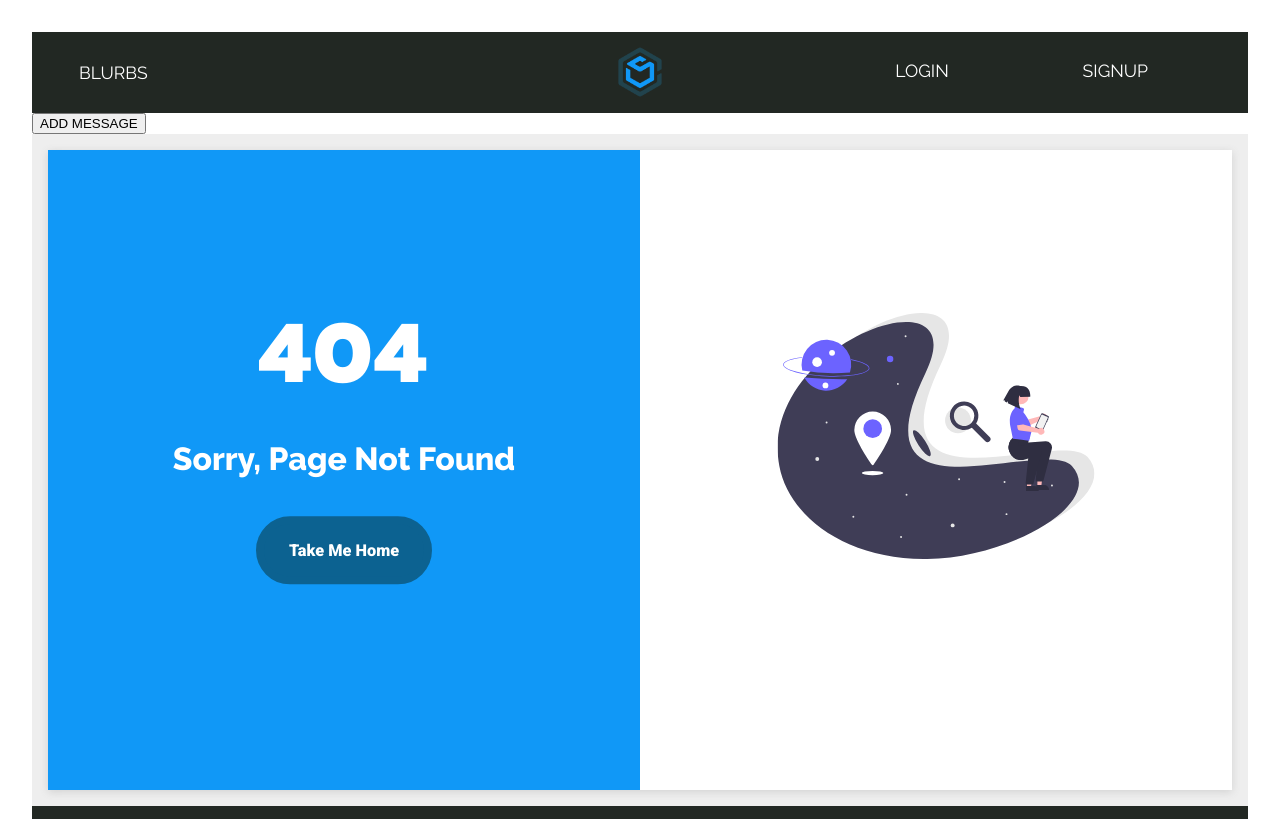
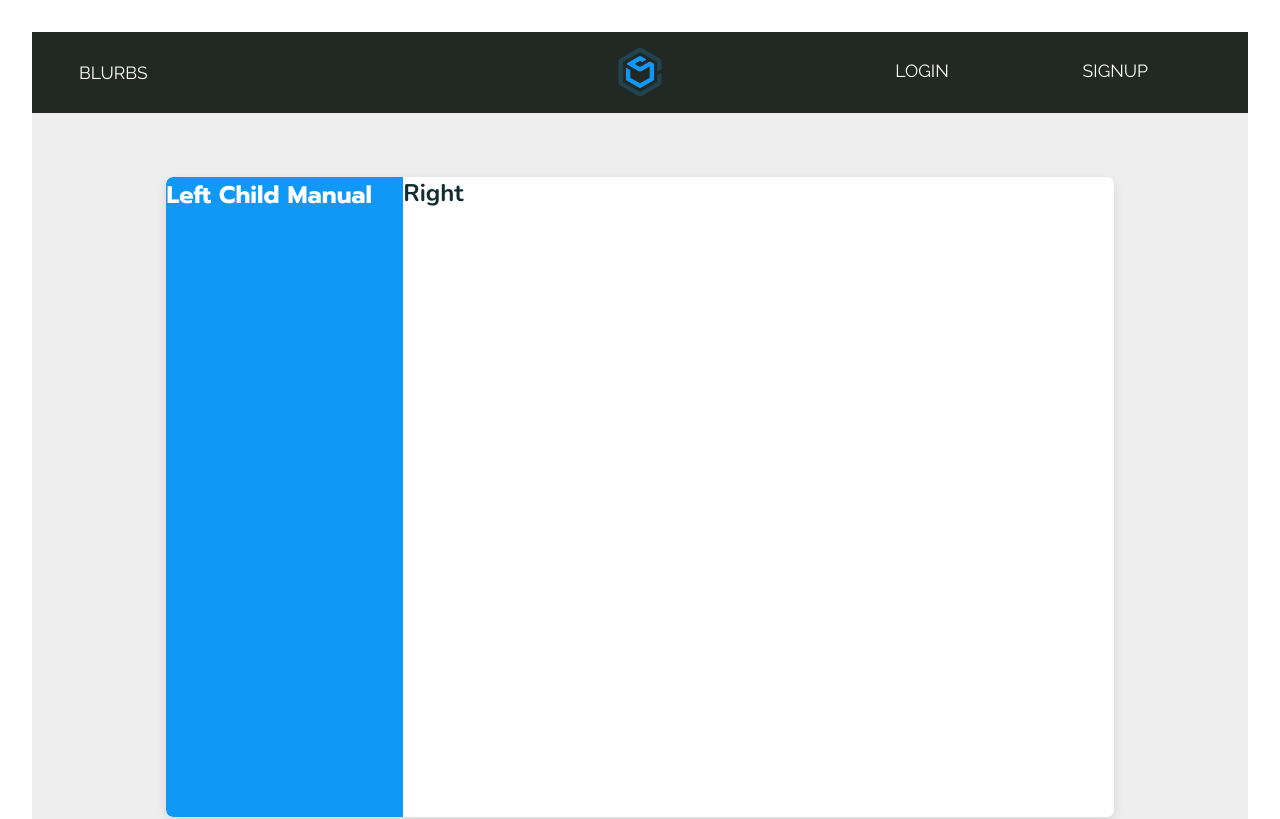
Before and after one commit to mohit-kumar-behera/blurb, a React (Create React App) app in the folder blurb-client/: page /blurb/1 in a window 1280 px wide. Before the commit this address had no page. Shown: the top 819 px of the page. Built offline with nearby package versions, Linux system fonts and the light colour scheme.

Commit message:
design OvenLayout Component

```diff
--- a/blurb-client/src/components/App.jsx
+++ b/blurb-client/src/components/App.jsx
@@ -4,6 +4,7 @@ import { Routes, Route, Navigate, Outlet } from 'react-router-dom';
 // import components
 import PageLayout from './Layout/PageLayout';
 import AuthPageLayout from './Layout/AuthPageLayout';
+import BlurbDetailLayout from './Layout/BlurbDetailLayout';
 import ProtectedRoute from './Authentication/ProtectedRoute';
 import Login from './Authentication/Login';
 import Logout from './Authentication/Logout';
@@ -31,6 +32,23 @@ const B = () => {
   return 'Create Blurb';
 };
 
+const Layout = () => {
+  return (
+    <>
+      <h1>Layout</h1>
+      <Outlet />
+    </>
+  );
+};
+
+const Left = () => {
+  return <h1>Left</h1>;
+};
+
+const Right = () => {
+  return <h1>Right</h1>;
+};
+
 const App = () => {
   return (
     <Routes>
@@ -53,6 +71,10 @@ const App = () => {
           }
         />
 
+        <Route path="blurb/:slug" element={<BlurbDetailLayout />}>
+          <Route index element={<Right />} />
+        </Route>
+
         <Route
           path="user/:username"
           element={
--- a/blurb-client/src/components/Authentication/Login.jsx
+++ b/blurb-client/src/components/Authentication/Login.jsx
@@ -76,7 +76,7 @@ const validate = formValues => {
   const errors = {};
   const requiredFields = ['email', 'password'];
   requiredFieldValidation(requiredFields, formValues, errors);
-  // emailPasswordValidation(formValues, errors);
+  emailPasswordValidation(formValues, errors);
   return errors;
 };
 
--- /dev/null
+++ b/blurb-client/src/components/Layout/BlurbDetailLayout.jsx
@@ -0,0 +1,16 @@
+import React from 'react';
+import { Outlet } from 'react-router-dom';
+
+// import components
+import OvenLayout from './OvenLayout';
+
+const BlurbDetailLayout = () => {
+  return (
+    <OvenLayout
+      leftChildren={<h1>Left Child Manual</h1>}
+      rightChildren={<Outlet />}
+    />
+  );
+};
+
+export default BlurbDetailLayout;
--- /dev/null
+++ b/blurb-client/src/components/Layout/OvenLayout.css
@@ -0,0 +1,63 @@
+.oven-layout {
+  display: grid;
+  grid-template-columns: 1fr 3fr;
+  width: 80%;
+  margin: 3rem auto;
+  border: none;
+  --border-radius: 7px;
+  border-radius: var(--border-radius);
+  box-shadow: rgba(0, 0, 0, 0.1) 0px 4px 12px;
+
+  height: 80vh;
+  overflow-y: hidden;
+}
+.oven-layout > * {
+  border-radius: var(--border-radius);
+  overflow-y: auto;
+}
+.oven-layout__left {
+  background-color: var(--blue-dodger);
+  border-top-right-radius: 0;
+  border-bottom-right-radius: 0;
+  color: var(--white);
+  font-family: var(--font-prompt);
+}
+.oven-layout__right {
+  background-color: var(--white);
+  border-top-left-radius: 0;
+  border-bottom-left-radius: 0;
+  color: var(--green-metal);
+  font-family: var(--font-nunito);
+}
+@media screen and (min-width: 992px) {
+  .oven-layout {
+    width: 80%;
+    margin: 3rem auto;
+  }
+}
+@media screen and (min-width: 768px) and (max-width: 992px) {
+  .oven-layout {
+    width: 90%;
+    margin: 3rem auto;
+  }
+}
+@media screen and (min-width: 576px) and (max-width: 768px) {
+  .oven-layout {
+    width: 100%;
+    margin: 3rem auto;
+    grid-template-columns: 1.8fr 4fr;
+  }
+}
+@media screen and (max-width: 576px) {
+  .oven-layout {
+    width: 100%;
+    margin: 2rem auto;
+    grid-template-columns: 1fr;
+  }
+  .oven-layout__left {
+    border-radius: var(--border-radius) var(--border-radius) 0 0;
+  }
+  .oven-layout__right {
+    border-radius: 0 0 var(--border-radius) var(--border-radius);
+  }
+}
--- /dev/null
+++ b/blurb-client/src/components/Layout/OvenLayout.jsx
@@ -0,0 +1,15 @@
+import React from 'react';
+
+// import stylesheets
+import './OvenLayout.css';
+
+const OvenLayout = ({ leftChildren, rightChildren }) => {
+  return (
+    <div className="oven-layout">
+      <div className="oven-layout__left">{leftChildren}</div>
+      <div className="oven-layout__right">{rightChildren}</div>
+    </div>
+  );
+};
+
+export default OvenLayout;
--- a/blurb-client/src/components/Layout/PageLayout.jsx
+++ b/blurb-client/src/components/Layout/PageLayout.jsx
@@ -28,7 +28,7 @@ class PageLayout extends React.Component {
       <section id="page">
         <Navbar />
 
-        <button onClick={this.handleAddMessage}>ADD MESSAGE</button>
+        {/* <button onClick={this.handleAddMessage}>ADD MESSAGE</button> */}
 
         <div className="page-container">
           <Outlet />
```
